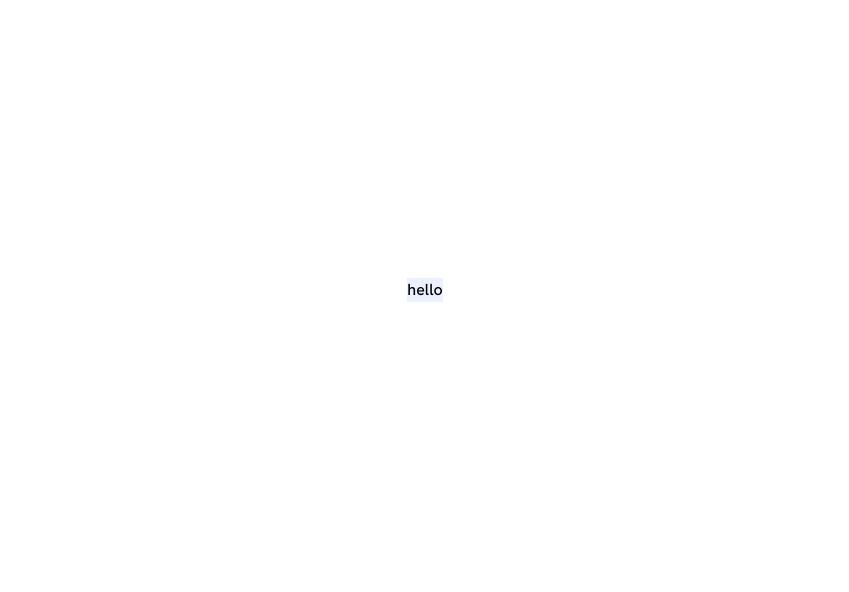
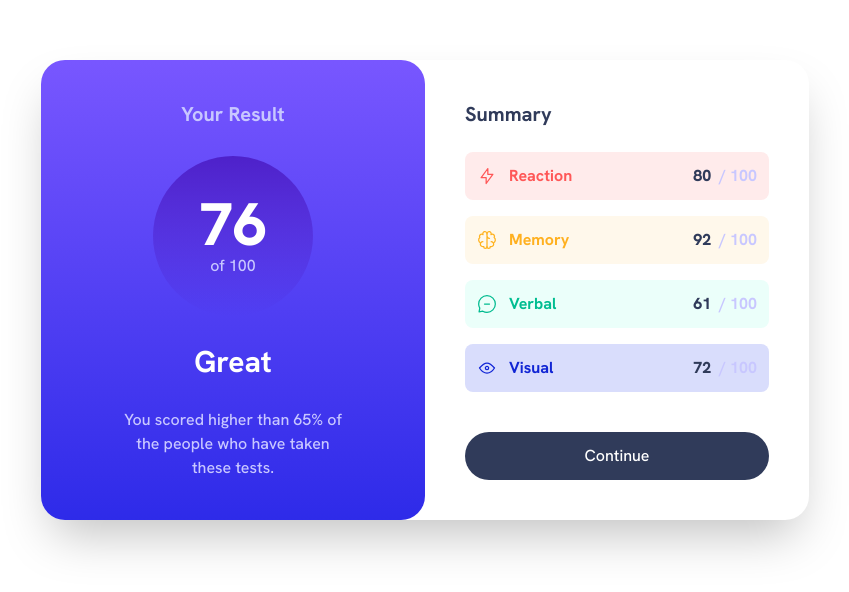
Before and after one commit to kleberson154/result-sumary, a React (Vite) app: page / in a window 1280 px wide. Shown: the part 110-702 px from the top of the page, without its empty margins (215-1064 px from the left). Built offline with nearby package versions, Linux system fonts and the light colour scheme.

Commit message:
Adding Result and Summary to the App

```diff
--- a/src/App.jsx
+++ b/src/App.jsx
@@ -1,8 +1,14 @@
+import Result from './components/Result'
+import Summary from './components/Summary'
+
 function App() {
   return (
     <>
       <div className="h-screen w-screen flex justify-center items-center">
-        <div className="bg-pale">hello</div>
+        <div className="bg-white rounded-3xl flex shadow-2xl">
+          <Result />
+          <Summary />
+        </div>
       </div>
     </>
   )
```
